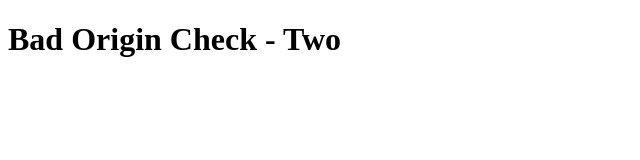
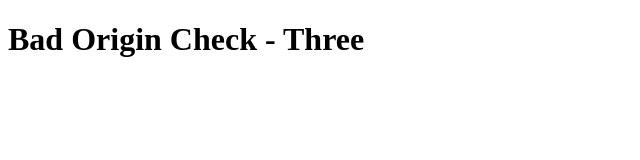
Before and after one commit to 3nvz/3nvz.github.io, a plain HTML site: page postmessage-practice/bad-origin-check-three.html in a window 1280 px wide. Shown: the full height of the page, 0-640 px from the left. Drawn offline with Linux system fonts and the light colour scheme.

Commit message:
adjusted path

```diff
--- a/postmessage-practice/bad-origin-check-three.html
+++ b/postmessage-practice/bad-origin-check-three.html
@@ -6,7 +6,7 @@
 </head>
 
 <body>
-  <h1>Bad Origin Check - Two</h1>
+  <h1>Bad Origin Check - Three</h1>
   <div id="output"></div>
 
   <!-- 🧨 Logic flaw: allows subdomain/domain spoofing -->
```
Also changed, not shown: postmessage-practice/postmessage-attacker.html (+1 -1 lines).
